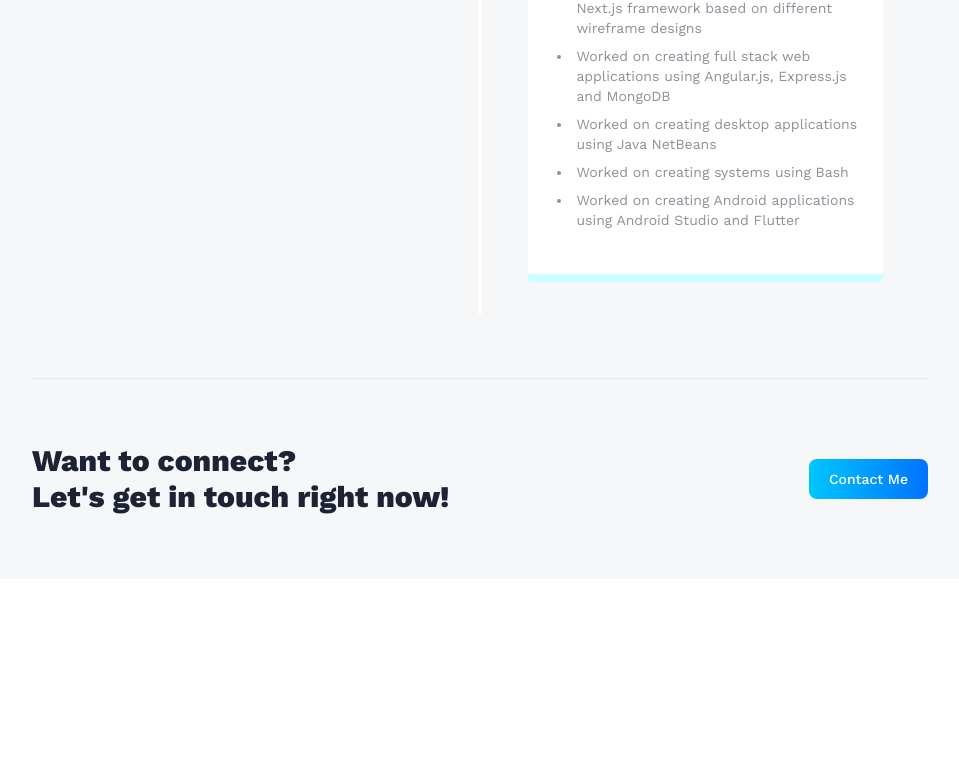
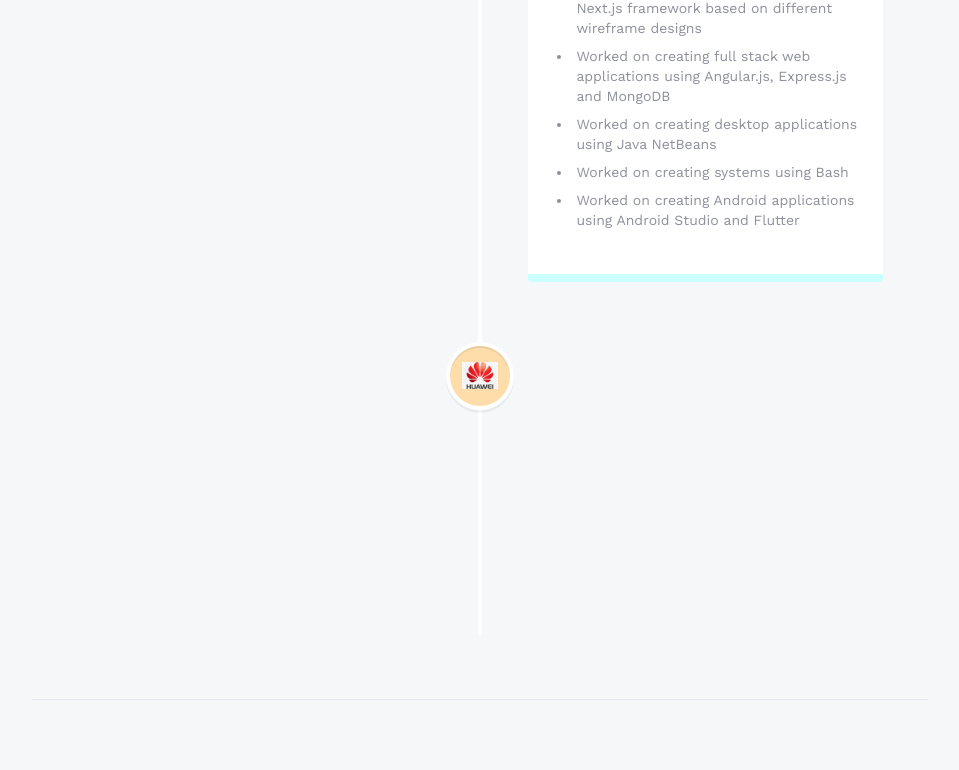
Before and after one commit to ConquerorFY/Portfolio-v2, a React (Vite) app: page /about in a window 1280 px wide. Shown: the part 3218-3988 px from the top of the page, without its empty margins (160-1119 px from the left). Before the commit the page ends 3797 px from the top, so only its background shows below. Built offline with nearby package versions, Linux system fonts and the light colour scheme.

Commit message:
Added Huawei Career

```diff
--- a/src/assets/images/index.js
+++ b/src/assets/images/index.js
@@ -11,6 +11,7 @@ import blue from './blue.png'
 import logo from './logo.svg'
 import loading from './loading.gif'
 import acodes from './acodes.png'
+import huawei from './huawei.png'
 
 export {
     hero,
@@ -25,5 +26,6 @@ export {
     blue,
     logo,
     loading,
-    acodes
+    acodes,
+    huawei
 }
--- a/src/constants/index.js
+++ b/src/constants/index.js
@@ -1,4 +1,4 @@
-import { acodes, blue, freelance, hilti, magik, sunway } from "../assets/images";
+import { acodes, blue, freelance, hilti, huawei, magik, sunway } from "../assets/images";
 import {
     css,
     express,
@@ -313,6 +313,17 @@ export const experiences = [
             "Worked on creating Android applications using Android Studio and Flutter"
         ],
     },
+    {
+        title: "Network Engineer",
+        company_name: "Huawei",
+        icon: huawei,
+        iconBg: "#ffddaa",
+        date: "May 2024 - Now",
+        points: [
+            "Worked on configuring network devices such as switches and routers for enterprises",
+            "Worked on network solution design, planning and implementation processes"
+        ],
+    },
 ];
 
 export const socialLinks = [
```
Also changed, not shown: src/assets/images/huawei.png (added).
